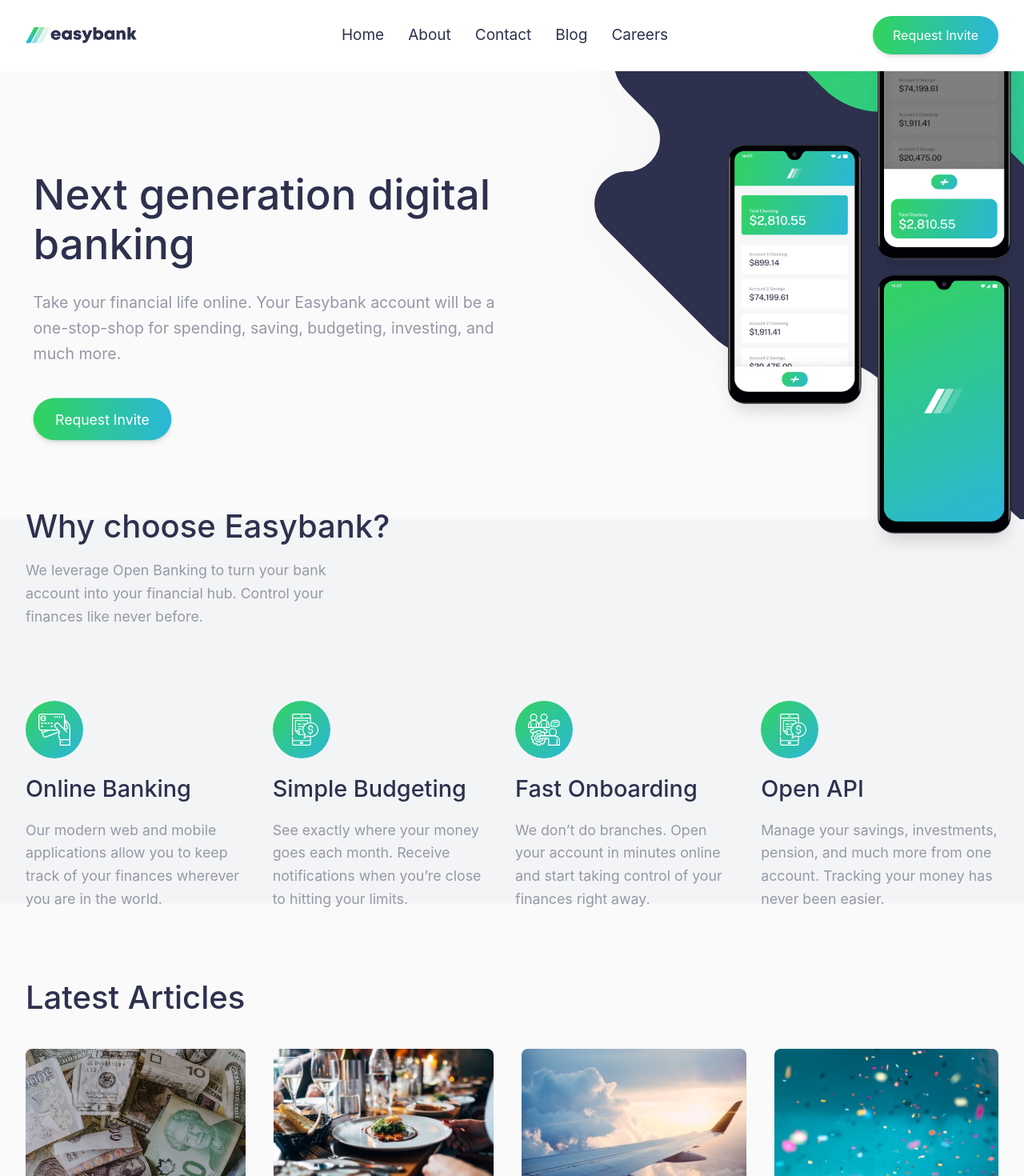
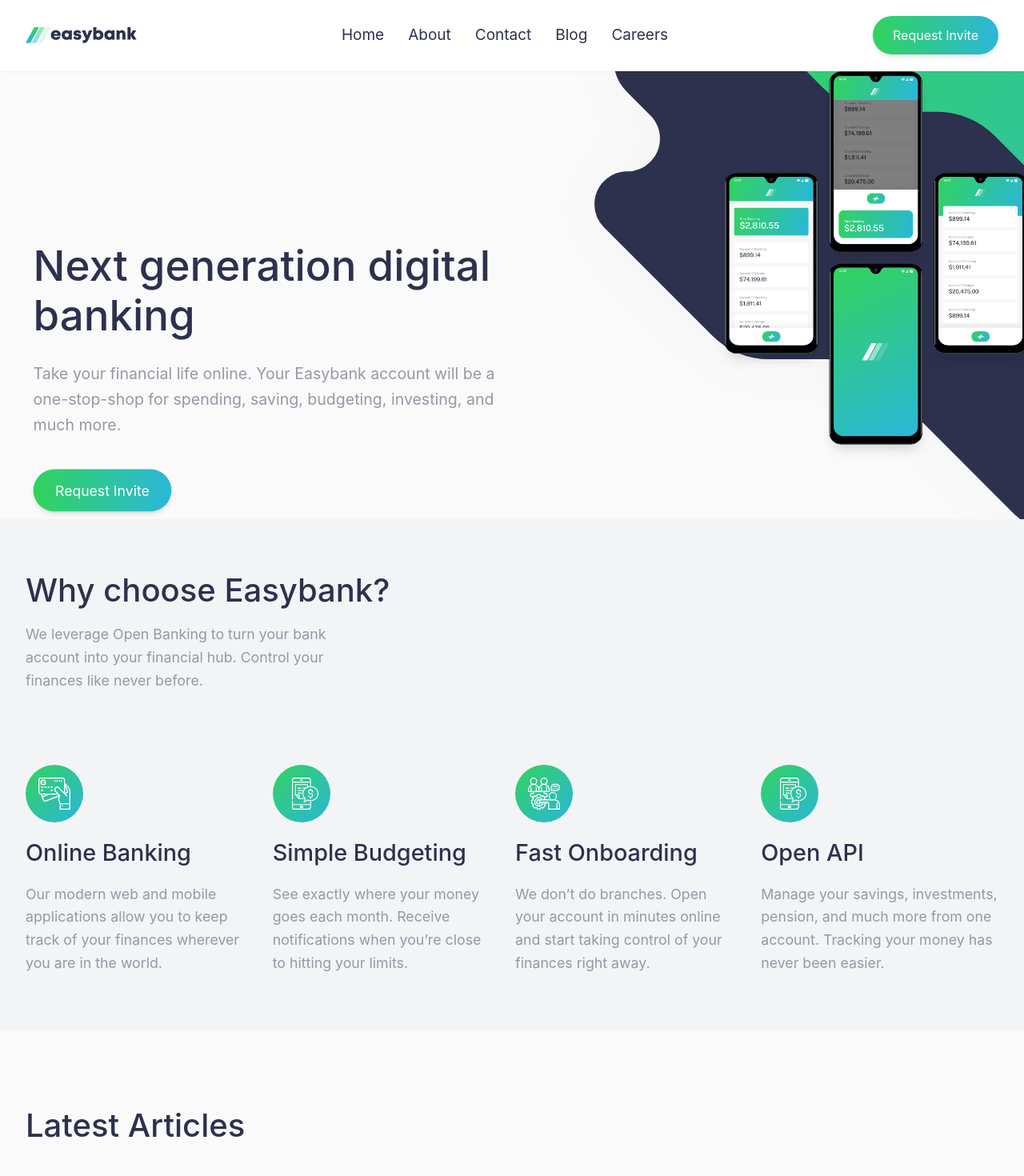
Before and after one commit to Teewaii/easybank-landing-page, a React (Create React App) app: page / in a window 1280 px wide. Shown: the top 1470 px of the page at 80% size. Built offline with nearby package versions, Linux system fonts and the light colour scheme.

Commit message:
Last home commit

```diff
--- a/src/App.js
+++ b/src/App.js
@@ -1,3 +1,4 @@
+import React, { useState } from 'react';
 import './App.css';
 import About from './components/about/About';
 import Articles from './components/articles/Articles';
@@ -6,13 +7,22 @@
 import Nav from './components/nav/Nav';
 
 function App() {
+  const [toggle, setToggle] = useState(true);
+  function toggleMenu() {
+    setToggle(prev => !prev)
+  }
   return (
     <div className="App">
-      <Nav />
-      <Hero />
-      <About/>
-      <Articles/>
-      <Footer/>
+      <Nav
+        toggle={toggle}
+        toggleMenu={toggleMenu}
+      />
+      <Hero
+        toggle={toggle}
+        toggleMenu={toggleMenu} />
+      <About />
+      <Articles />
+      <Footer />
     </div>
   );
 }
--- a/src/components/about/About.jsx
+++ b/src/components/about/About.jsx
@@ -7,7 +7,7 @@
 export default function About() {
   return (
     <div className='about bg-WhiteGray py-[67px]
-    lg:text-left  lg:flex lg:flex-col lg:justify-center lg:h-[60vh]
+    lg:text-left  lg:flex lg:flex-col lg:justify-center lg:min-h-[80vh]
     '>
       <div className="header container mb-[60px] lg:mb-[90px]">
         <h1 className='leading-10 mb-[21px]'>Why choose Easybank?</h1>
--- a/src/components/footer/Footer.jsx
+++ b/src/components/footer/Footer.jsx
@@ -18,11 +18,11 @@
                             <img src={logowhite} alt="lgog" />
                         </div>
                         <ul className='flex gap-[13px]'>
-                    <li><a href="#"><img src={fb} alt="" /></a></li>
-                    <li><a href="#"><img src={yt} alt="" /></a></li>
-                    <li><a href="#"><img src={tw} alt="" /></a></li>
-                    <li><a href="#"><img src={pint} alt="" /></a></li>
-                    <li><a href="#"><img src={insta} alt="" /></a></li>
+                            <li ><a href="#"><img src={fb} alt="" /></a></li>
+                            <li ><a href="#"><img src={yt} alt="" /></a></li>
+                            <li ><a href="#"><img src={tw} alt="" /></a></li>
+                            <li ><a href="#"><img src={pint} alt="" /></a></li>
+                            <li ><a href="#"><img src={insta} alt="" /></a></li>
                         </ul>
                     </div>
 
@@ -43,7 +43,7 @@
 
                 <div className="hidden right lg:flex flex-col gap-[30px] items-end justify-between">
                     <div className="buton">
-        <button className='btn'>Request Invite</button>
+                        <button className='btn hover:opacity-80'>Request Invite</button>
                     </div>
                     <p className="body">© Easybank. All Rights Reserved</p>
                 </div>
--- a/src/components/hero/Hero.jsx
+++ b/src/components/hero/Hero.jsx
@@ -1,12 +1,13 @@
-import React from 'react';
+
+import React, { useState } from 'react';
 import heroimg from '../../img/image-mockups.png';
 import mobileBkg from '../../img/bg-intro-mobile.svg';
 import deskBkg from '../../img/bg-intro-desktop.svg';
 
-export default function Hero() {
+export default function Hero({ toggle, toggleMenu }) {
   return (
     <div className='cov h-90vh  bg-VeryLightGray pb-[50px]
-      lg:pb-0
+      lg:pb-0 relative
       '>
       <div className="wrapper relative
           ">
@@ -39,7 +40,7 @@
                          lg:w-[550px]
                        '>Take your financial life online. Your Easybank account will be a one-stop-shop
             for spending, saving, budgeting, investing, and much more.</p>
-                           <div className="inviteBtn mt-[36px] ">
+          <div className="inviteBtn hover:opacity-80 mt-[36px] ">
             <button className='btn lg:ml-[2rem]
 
                            '>Request Invite</button>
@@ -55,6 +56,14 @@
        lg:bg-no-repeat lg:bg-cover lg:right-0 lg:min-w-[30%] lg:h-[87%]    ">
 
       </div>
+
+      {!toggle &&
+        <div className="overlay bg-gradient-to-b from-DarkBlue to-[white]
+                 opacity-[.7]   absolute top-0 left-0 right-0 bottom-0 z-[3] lg:hidden">
+
+        </div>
+      }
+
     </div>
   )
 }
--- a/src/components/nav/Nav.jsx
+++ b/src/components/nav/Nav.jsx
@@ -3,15 +3,15 @@
 import hamburger from '../../img/icon-hamburger.svg';
 import close from '../../img/icon-close.svg';
 
-export default function Nav() {
-    const [toggle, setToggle] = useState(true);
+export default function Nav({ toggle, toggleMenu }) {
 
-    function toggleMenu() {
-        setToggle(prev => !prev)
-    }
+    // const [toggle, setToggle] = useState(true);
+    // function toggleMenu() {
+    //     setToggle(prev => !prev)
+    // }
     return (
-        <nav className='flex  items-center bg-White  bg-white relative z-[90]
-        lg:py-[0px] '>
+        <nav className='flex sticky top-0 shadow-sm items-center bg-White  bg-white  z-[90]
+        lg:py-[0px]  '>
             <div className='maniNav container flex justify-between items-center  py-6 lg:py-0'>
                 <div className="logo">
                     <img src={logo} alt="logo" />
@@ -35,12 +35,7 @@
                     {toggle ? <img src={hamburger} alt="" /> :
                         <img src={close} alt="" />}
                 </div>
-                {!toggle &&
-                    <div className="overlay bg-gradient-to-b from-DarkBlue to-[white]
-                    absolute top-0 left-0 right-0 bottom-0 z-[-3] lg:hidden">
 
-                    </div>
-                }
             </div>
         </nav>
     )
```
Also changed, not shown: src/index.css (+6 -2 lines). Lines whose indentation alone changed are shown as unchanged.
